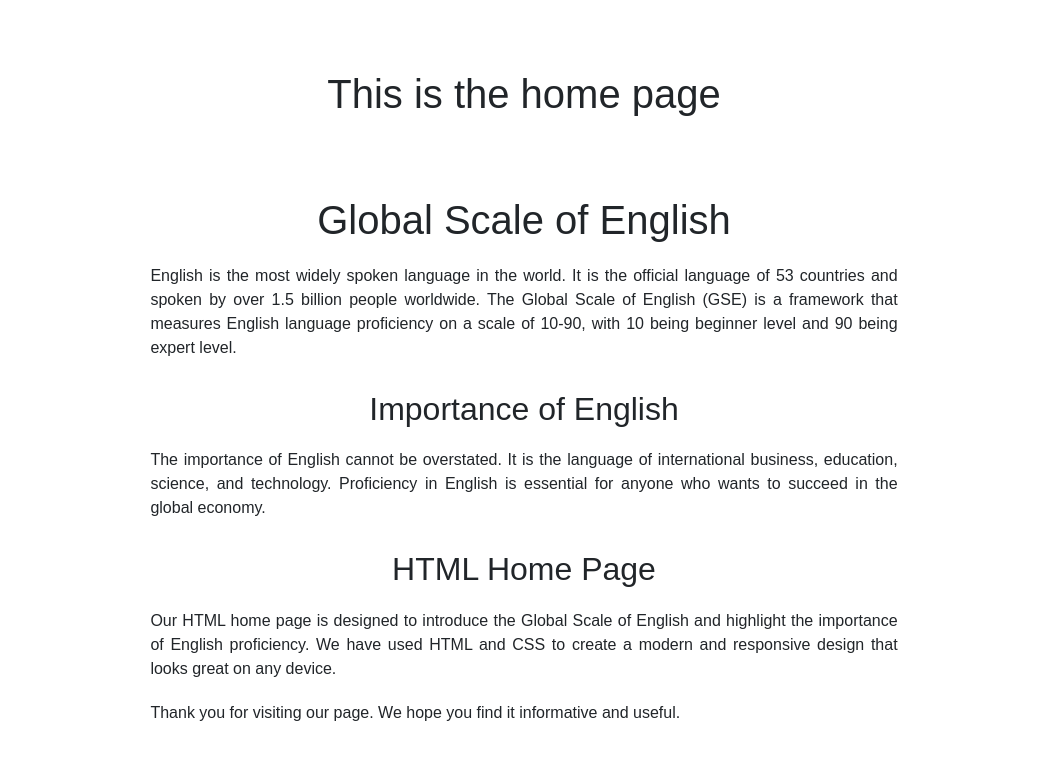
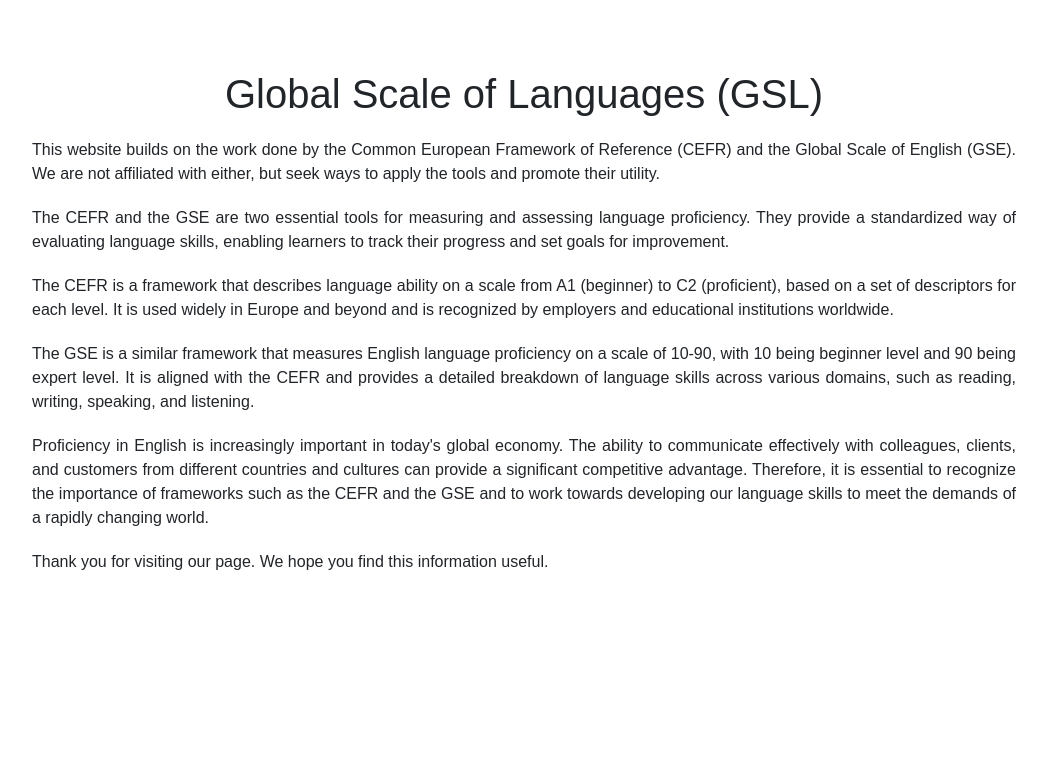
Before and after one commit to oozr/lindley.me, a Flask app: page / in a window 1280 px wide. Shown: the part 56-837 px from the top of the page, without its empty margins (116-1163 px from the left). After the commit the page ends 626 px from the top, so only its background shows below. Run offline with Flask 2, Linux system fonts and the light colour scheme; some libraries are stand-ins or nearby versions.

Commit message:
new homepage

```diff
--- a/website/templates/home.html
+++ b/website/templates/home.html
@@ -2,8 +2,6 @@
 {% block title %}Home{% endblock %}
 
 {% block content %}
-<h1>This is the home page</h1>
-
 <style>
     body {
     font-family: Arial, Helvetica, sans-serif;
@@ -29,18 +27,14 @@
     margin-top: 20px;
     }
     </style>
-    </head>
     <body>
-    <div class="container">
-    <h1>Global Scale of English</h1>
-    <p>English is the most widely spoken language in the world. It is the official language of 53 countries and spoken by over 1.5 billion people worldwide. The Global Scale of English (GSE) is a framework that measures English language proficiency on a scale of 10-90, with 10 being beginner level and 90 being expert level.</p>
-    <h2>Importance of English</h2>
-    <p>The importance of English cannot be overstated. It is the language of international business, education, science, and technology. Proficiency in English is essential for anyone who wants to succeed in the global economy.</p>
-    <h2>HTML Home Page</h2>
-    <p>Our HTML home page is designed to introduce the Global Scale of English and highlight the importance of English proficiency. We have used HTML and CSS to create a modern and responsive design that looks great on any device.</p>
-    <p>Thank you for visiting our page. We hope you find it informative and useful.</p>
-    </div>
+    <h1>Global Scale of Languages (GSL)</h1>
+    <p>This website builds on the work done by the Common European Framework of Reference (CEFR) and the Global Scale of English (GSE). We are not affiliated with either, but seek ways to apply the tools and promote their utility.</p>
+    <p>The CEFR and the GSE are two essential tools for measuring and assessing language proficiency. They provide a standardized way of evaluating language skills, enabling learners to track their progress and set goals for improvement.</p>
+    <p>The CEFR is a framework that describes language ability on a scale from A1 (beginner) to C2 (proficient), based on a set of descriptors for each level. It is used widely in Europe and beyond and is recognized by employers and educational institutions worldwide.</p>
+    <p>The GSE is a similar framework that measures English language proficiency on a scale of 10-90, with 10 being beginner level and 90 being expert level. It is aligned with the CEFR and provides a detailed breakdown of language skills across various domains, such as reading, writing, speaking, and listening.</p>
+    <p>Proficiency in English is increasingly important in today's global economy. The ability to communicate effectively with colleagues, clients, and customers from different countries and cultures can provide a significant competitive advantage. Therefore, it is essential to recognize the importance of frameworks such as the CEFR and the GSE and to work towards developing our language skills to meet the demands of a rapidly changing world.</p>
+    <p>Thank you for visiting our page. We hope you find this information useful.</p>
     </body>
     </html>
-
 {% endblock %}
```
